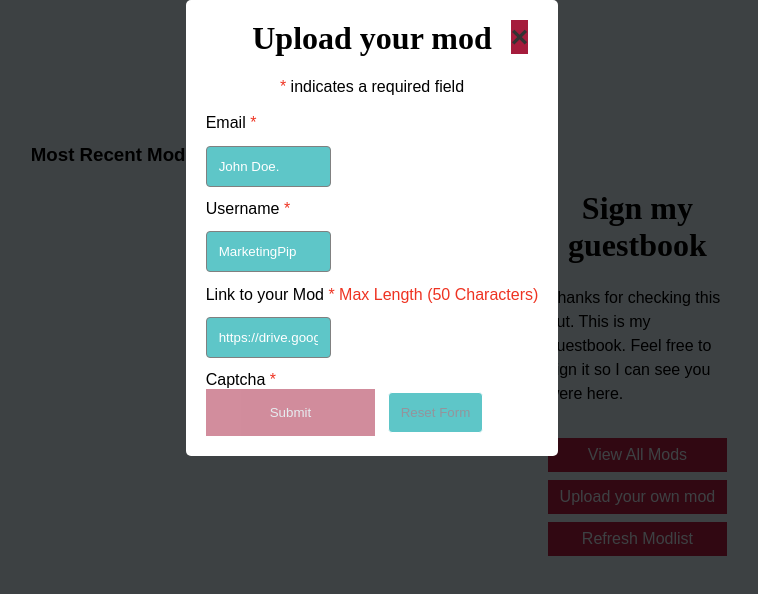
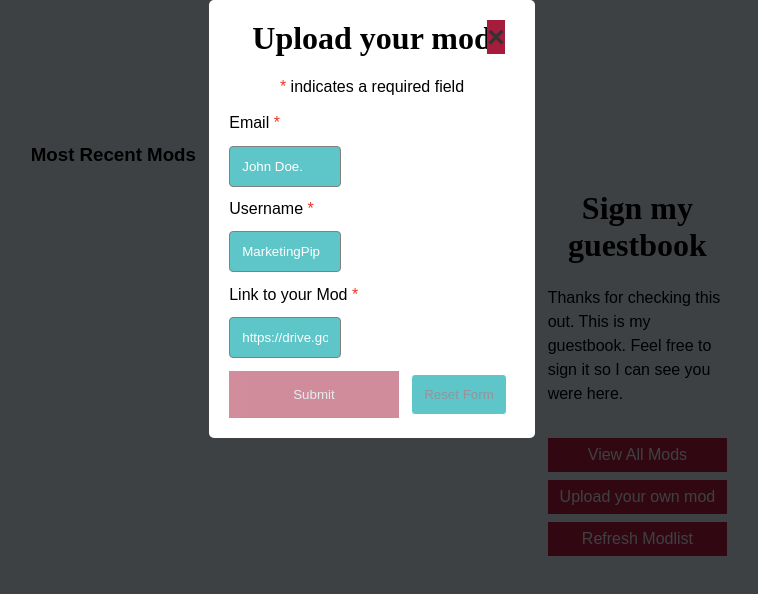
Before and after one commit to Stigstille/Stigstille.github.io, a plain HTML site: page index.html in a window 1280 px wide. Both pictures are taken after a click on the link "Upload your own mod". Shown: the top 594 px of the page, without its empty margins (268-1026 px from the left). Drawn offline with Linux system fonts and the light colour scheme; no server answers; a web font is replaced by a local one.

Commit message:
Remove Captcha (step 1)

```diff
--- a/index.html
+++ b/index.html
@@ -37,12 +37,12 @@
             <form name="gform" id="gform" enctype="text/plain" action="GOOGLE_FORM_URL" target="hidden_iframe" onsubmit="submitted=true;">
               <label for="GOOGLE_ENTRY_ID_Email" class="aterisk_after">Email </label>
               <input class="form-element short" type="text" name="GOOGLE_ENTRY_ID_Name" id="GOOGLE_ENTRY_ID_Name" placeholder="John Doe." style="background: #5EC6C8;" required>
-              <label for="GOOGLE_ENTRY_ID_Name" class="aterisk_after">Username</label>
+              <label for="GOOGLE_ENTRY_ID_Name" class="aterisk_after">Username </label>
               <input class="form-element short" type="text" name="GOOGLE_ENTRY_ID_Email" id="GOOGLE_ENTRY_ID_Email" placeholder="MarketingPip" style="background: #5EC6C8;" required>
-              <label for="GOOGLE_ENTRY_ID_Link" class="max-length">Link to your Mod</label>
+              <label for="GOOGLE_ENTRY_ID_Link" class="aterisk_after">Link to your Mod </label>
               <input class="form-element short" type="text" name="GOOGLE_ENTRY_ID_Link" id="GOOGLE_ENTRY_ID_Link" placeholder="https://drive.google.com/" style="background:#5EC6C8;" required>
-              <label for="g-recaptcha" class="aterisk_after">Captcha</label>
-              <div class="g-recaptcha" data-sitekey="GOOGLE_Captcha_Key"></div>
+<!--               <label for="g-recaptcha" class="aterisk_after">Captcha</label>
+              <div class="g-recaptcha" data-sitekey="GOOGLE_Captcha_Key"></div> -->
               <input class="form-button" type="submit" value="Submit">
               <input class="form-button" type="reset" value="Reset Form">
             </form>
@@ -70,7 +70,7 @@
     var Google_Form_ID = "12VBFe7GvnCIld9YuZa8KM6CFLWSGWT2cL34JjjoZe88"
     var Google_Form_Name = "Form+Responses+1"
     // Google Recaptcha Key
-    var CaptchaKey = "6LdyTzAmAAAAAM2Q7FL0JL8YxNq2jjkLhdJapotW" // put your Google Captcha Key here
+//     var CaptchaKey = "6LdyTzAmAAAAAM2Q7FL0JL8YxNq2jjkLhdJapotW" // put your Google Captcha Key here
   </script>
   <script src="assets/replace-vars.js"></script>
   <script></script>
```
